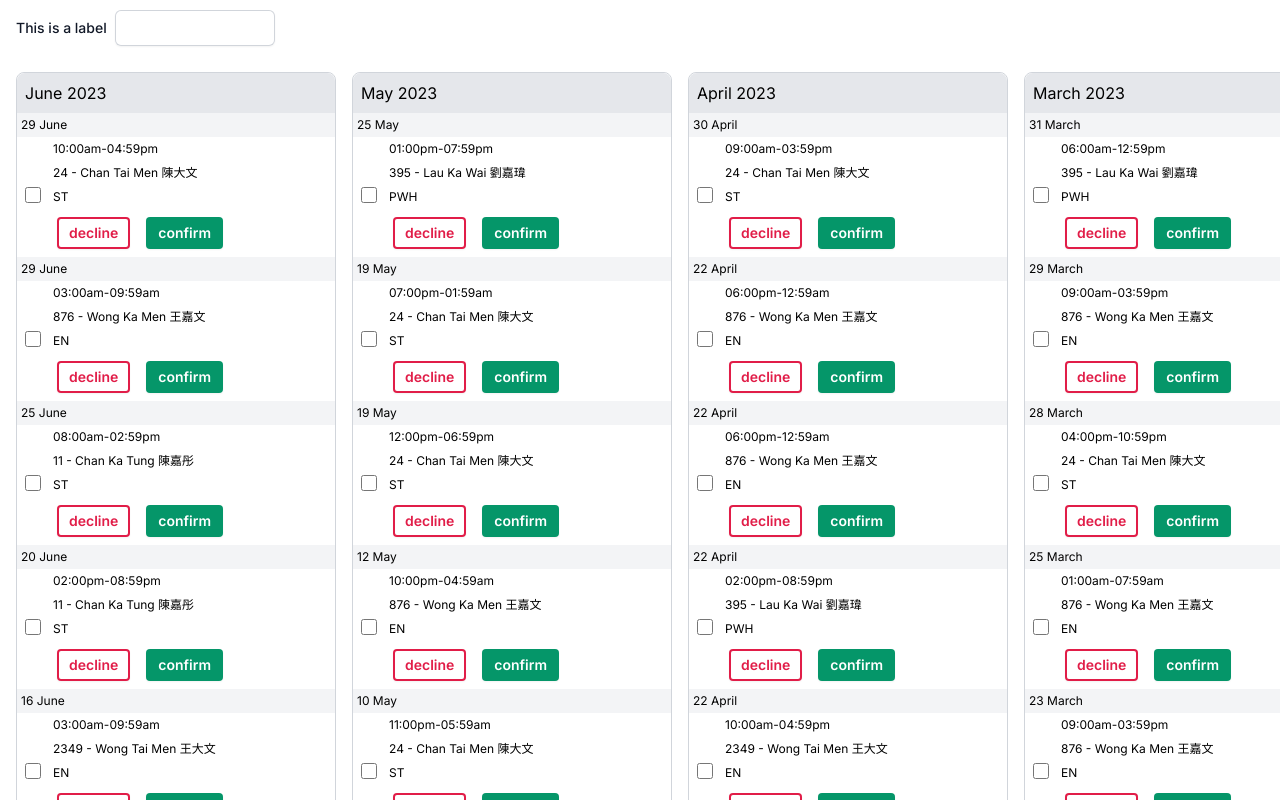
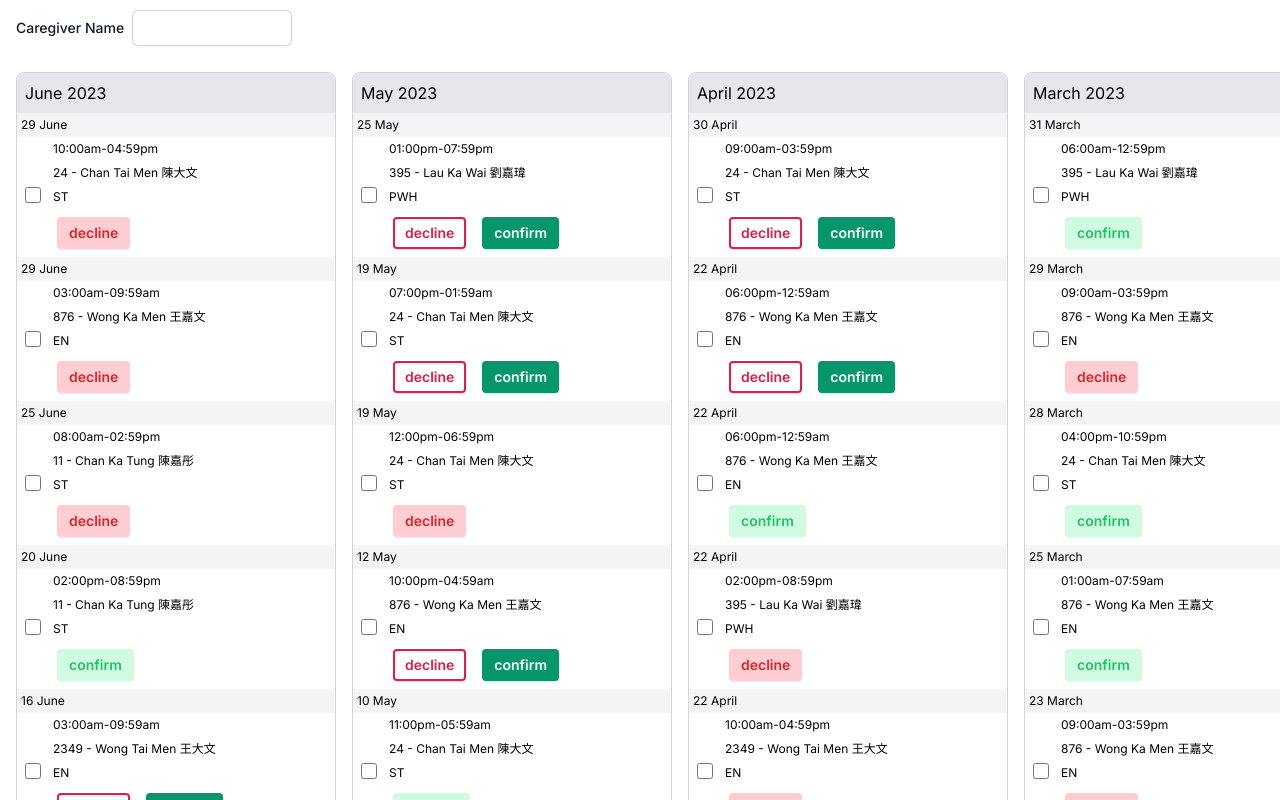
Before and after one commit to EdwinKwanTC/health-care-admin-panel, a Next.js app: page / in a window 1280 px wide. Shown: the top 800 px of the page. Built offline with nearby package versions, Linux system fonts and the light colour scheme.

Commit message:
feat: almost finish the ui parts

```diff
--- a/src/app/Base/Button.tsx
+++ b/src/app/Base/Button.tsx
@@ -1,21 +1,49 @@
 const confirmStyle =
     'rounded bg-emerald-600 px-3 text-sm font-semibold text-white shadow-sm hover:bg-emerald-500 focus-visible:outline focus-visible:outline-2 focus-visible:outline-offset-2 focus-visible:outline-emerald-600'
+
+const confirmDisabledStyle =
+    'rounded bg-emerald-100 px-3 text-sm font-semibold text-white shadow-sm text-green-500 disabled:opacity-100'
 
 const declineStyle =
     'rounded bg-white px-3 text-sm font-semibold text-rose-600 shadow-sm ring-2 ring-inset ring-rose-600 hover:bg-rose-50'
 
+const declineDisabledStyle =
+    'rounded bg-rose-200 px-3 text-sm font-semibold text-white shadow-sm text-red-600 disabled:opacity-100'
+
 type Props = {
     buttonType?: 'confirm' | 'decline'
+    disabled?: boolean
     onClick?: () => void
+}
+
+const buttonStyle = (type: 'confirm' | 'decline', disabled: boolean) => {
+    if (type === 'confirm') {
+        if (disabled) {
+            return confirmDisabledStyle
+        }
+        return confirmStyle
+    }
+
+    if (type === 'decline') {
+        if (disabled) {
+            return declineDisabledStyle
+        }
+        return declineStyle
+    }
 }
 
 import { Button } from '@/components/ui/button'
 
-const BaseButton = ({ buttonType = 'confirm', onClick }: Props) => {
+const BaseButton = ({
+    buttonType = 'confirm',
+    disabled = false,
+    onClick,
+}: Props) => {
     return (
         <Button
+            disabled={disabled}
             onClick={onClick}
-            className={`m-2 h-8 ${buttonType === 'confirm' ? confirmStyle : declineStyle}`}
+            className={`m-2 h-8 ${buttonStyle(buttonType, disabled)}`}
         >
             {buttonType === 'confirm' ? 'confirm' : 'decline'}
         </Button>
--- a/src/app/Base/Content.tsx
+++ b/src/app/Base/Content.tsx
@@ -33,8 +33,19 @@ const Content = ({ shift }: Props) => {
                         {shift.chiName}
                     </div>
                     <div className="p-1">{shift.role}</div>
-                    <Button buttonType="decline" />
-                    <Button buttonType="confirm" />
+                    {shift.status === 'PENDING' && (
+                        <>
+                            <Button buttonType="decline" />
+                            <Button buttonType="confirm" />
+                        </>
+                    )}
+                    {shift.status === 'CONFIRMED' && (
+                        <Button buttonType="confirm" disabled />
+                    )}
+
+                    {shift.status === 'DECLINED' && (
+                        <Button buttonType="decline" disabled />
+                    )}
                 </div>
             </div>
         </div>
--- a/src/app/page.tsx
+++ b/src/app/page.tsx
@@ -33,7 +33,7 @@ export default function Home() {
 
     return (
         <div>
-            <Input label="This is a label" />
+            <Input label="Caregiver Name" />
             <div className="p-2 flex flex-wrap sm:flex-nowrap">
                 {shiftsByMonths &&
                     sortedMonth.map((key, index) => (
--- /dev/null
+++ b/src/components/ui/input.tsx
@@ -0,0 +1,25 @@
+import * as React from "react"
+
+import { cn } from "@/lib/utils"
+
+export interface InputProps
+  extends React.InputHTMLAttributes<HTMLInputElement> {}
+
+const Input = React.forwardRef<HTMLInputElement, InputProps>(
+  ({ className, type, ...props }, ref) => {
+    return (
+      <input
+        type={type}
+        className={cn(
+          "flex h-10 w-full rounded-md border border-neutral-200 bg-white px-3 py-2 text-sm ring-offset-white file:border-0 file:bg-transparent file:text-sm file:font-medium placeholder:text-neutral-500 focus-visible:outline-none focus-visible:ring-2 focus-visible:ring-neutral-950 focus-visible:ring-offset-2 disabled:cursor-not-allowed disabled:opacity-50 dark:border-neutral-800 dark:bg-neutral-950 dark:ring-offset-neutral-950 dark:placeholder:text-neutral-400 dark:focus-visible:ring-neutral-300",
+          className
+        )}
+        ref={ref}
+        {...props}
+      />
+    )
+  }
+)
+Input.displayName = "Input"
+
+export { Input }
```
